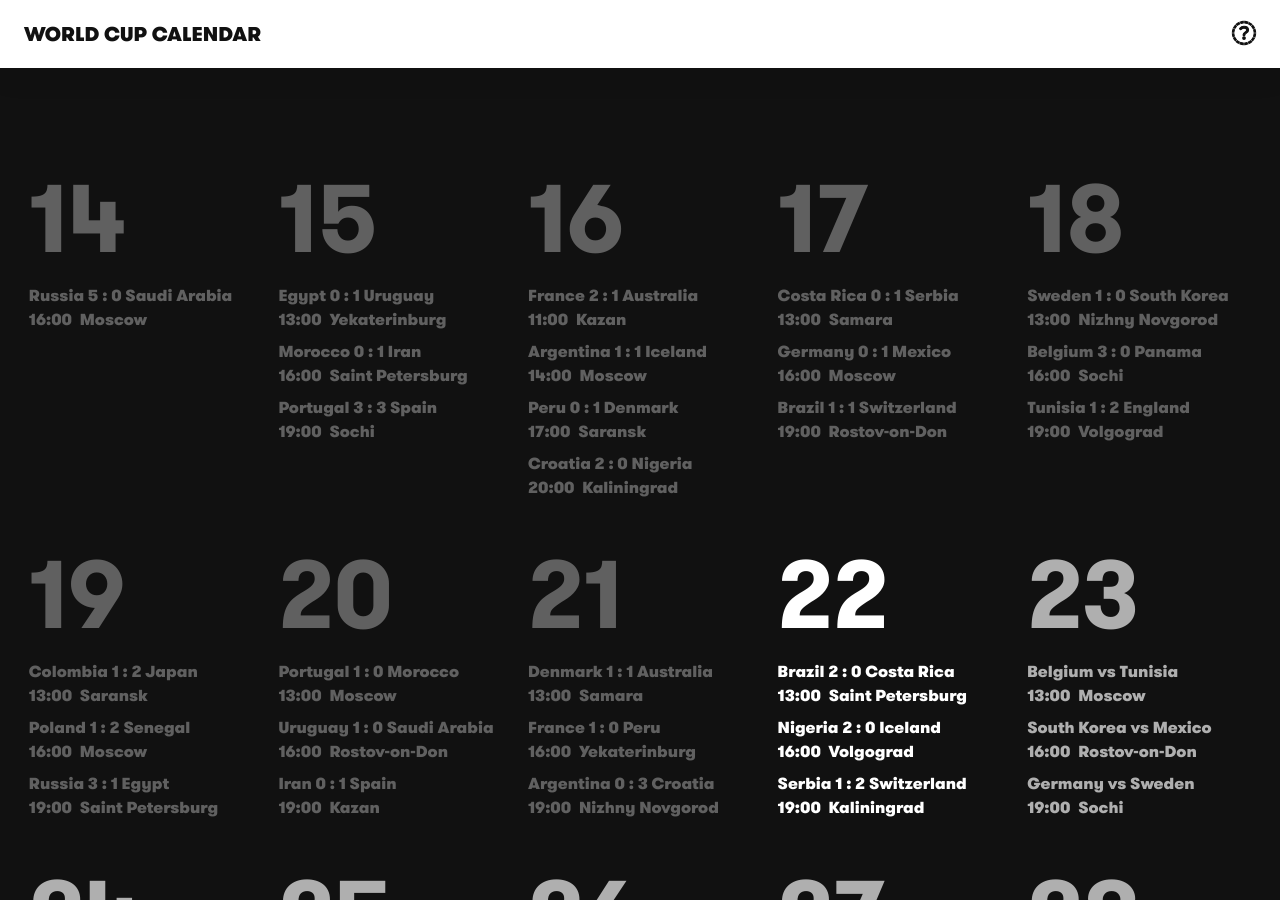
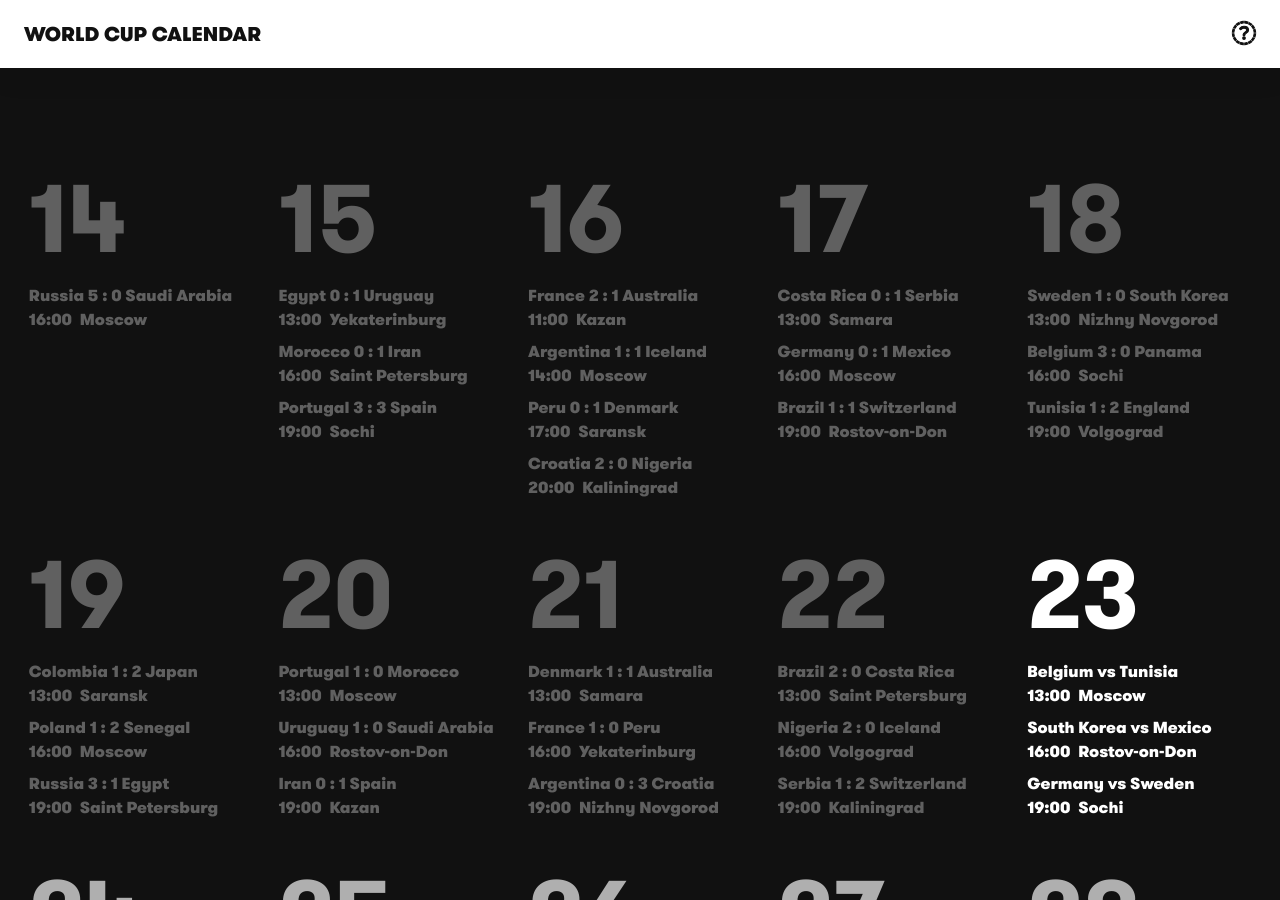
Before and after one commit to iamclydehoel/worldcupcalendar-2018, a Jekyll site: the page built from index.html, in a window 1280 px wide and 900 px high. Built offline with Jekyll 4.4.1, drawn with Linux system fonts in a browser that asks for light colours; nearby versions of some CDN libraries.

Commit message:
Day update

```diff
--- a/index.html
+++ b/index.html
@@ -9,7 +9,7 @@
   <div class="calendar calendar--day">
 
     {% for day in site.data.fixtures %}
-      <div class="day{% if day.date == '22/6' %} day--current{% endif %}">
+      <div class="day{% if day.date == '23/6' %} day--current{% endif %}">
         <h3 class="day__title">{{ day.date | split:'/' | first }}</h3>
         <ul class="fixtures">
           {% for match in day.matches %}
```
